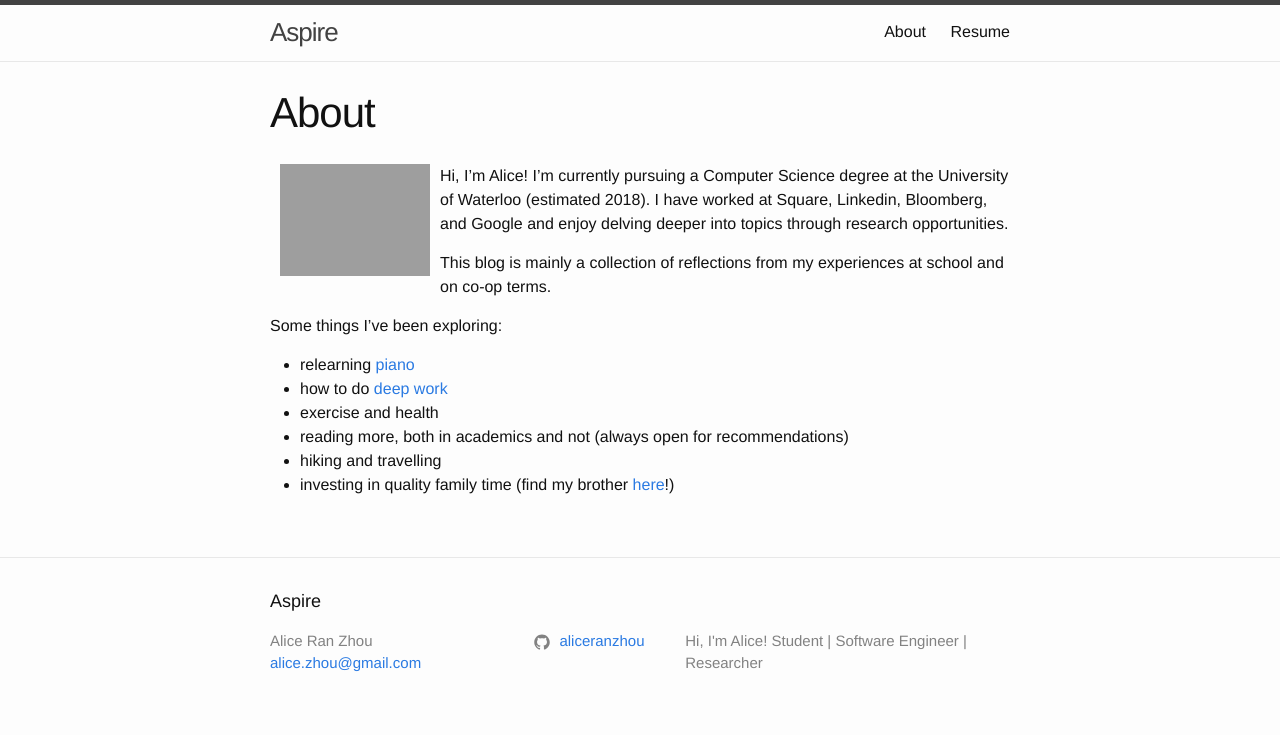
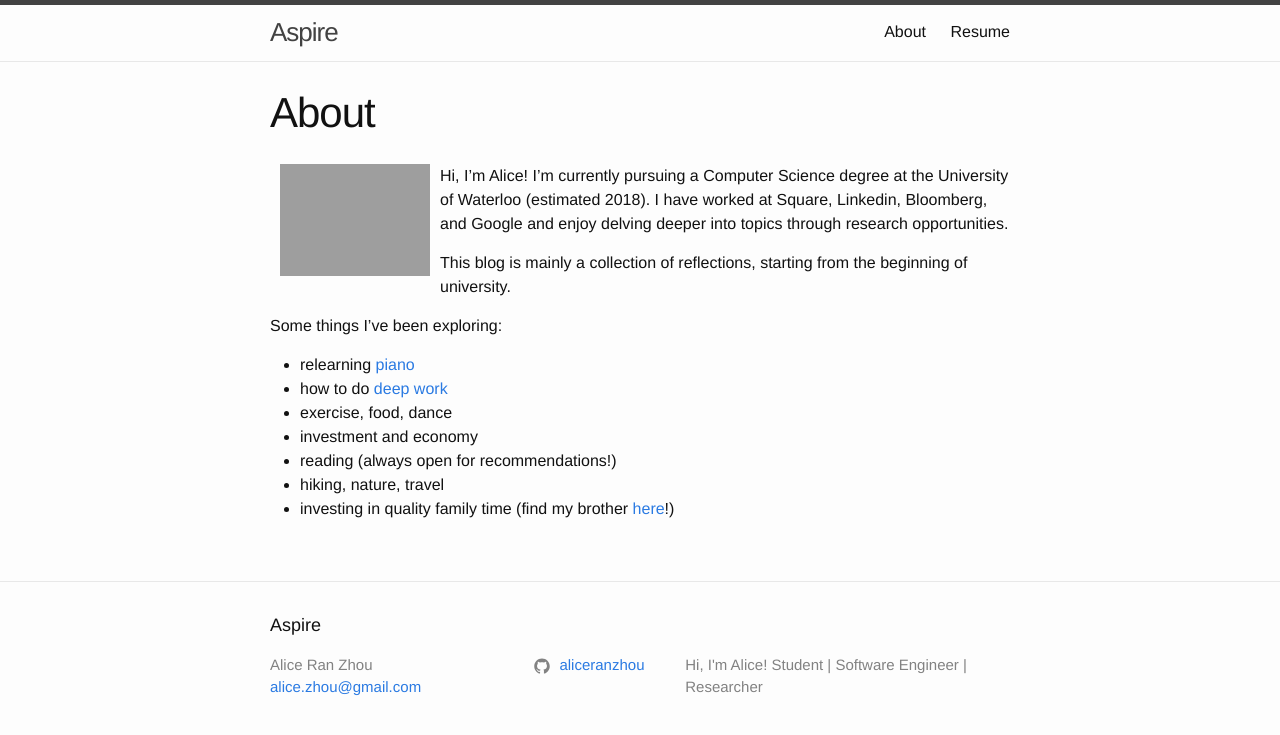
Before and after one commit to aliceranzhou/aliceranzhou.github.io, a Jekyll site: the page built from about.md, in a window 1280 px wide. Shown: the top 735 px of the page. Built offline with Jekyll 4.4.1, drawn with Linux system fonts in a browser that asks for light colours.

Commit message:
edit about page

```diff
--- a/about.md
+++ b/about.md
@@ -8,12 +8,13 @@ permalink: /about/
 
 Hi, I'm Alice! I'm currently pursuing a Computer Science degree at the University of Waterloo (estimated 2018). I have worked at Square, Linkedin, Bloomberg, and Google and enjoy delving deeper into topics through research opportunities.
 
-This blog is mainly a collection of reflections from my experiences at school and on co-op terms.
+This blog is mainly a collection of reflections, starting from the beginning of university.
 
 Some things I've been exploring:
 - relearning [piano](https://www.youtube.com/watch?v=ujd1rMjPgsE&list=PLE_tBD2JQ8q2-Ij6G3C15i_3gcvL0u_CI)
 - how to do [deep work](http://calnewport.com)
-- exercise and health
-- reading more, both in academics and not (always open for recommendations)
-- hiking and travelling
+- exercise, food, dance
+- investment and economy
+- reading (always open for recommendations!)
+- hiking, nature, travel
 - investing in quality family time (find my brother [here](https://www.matthewyangzhou.com)!)
```
